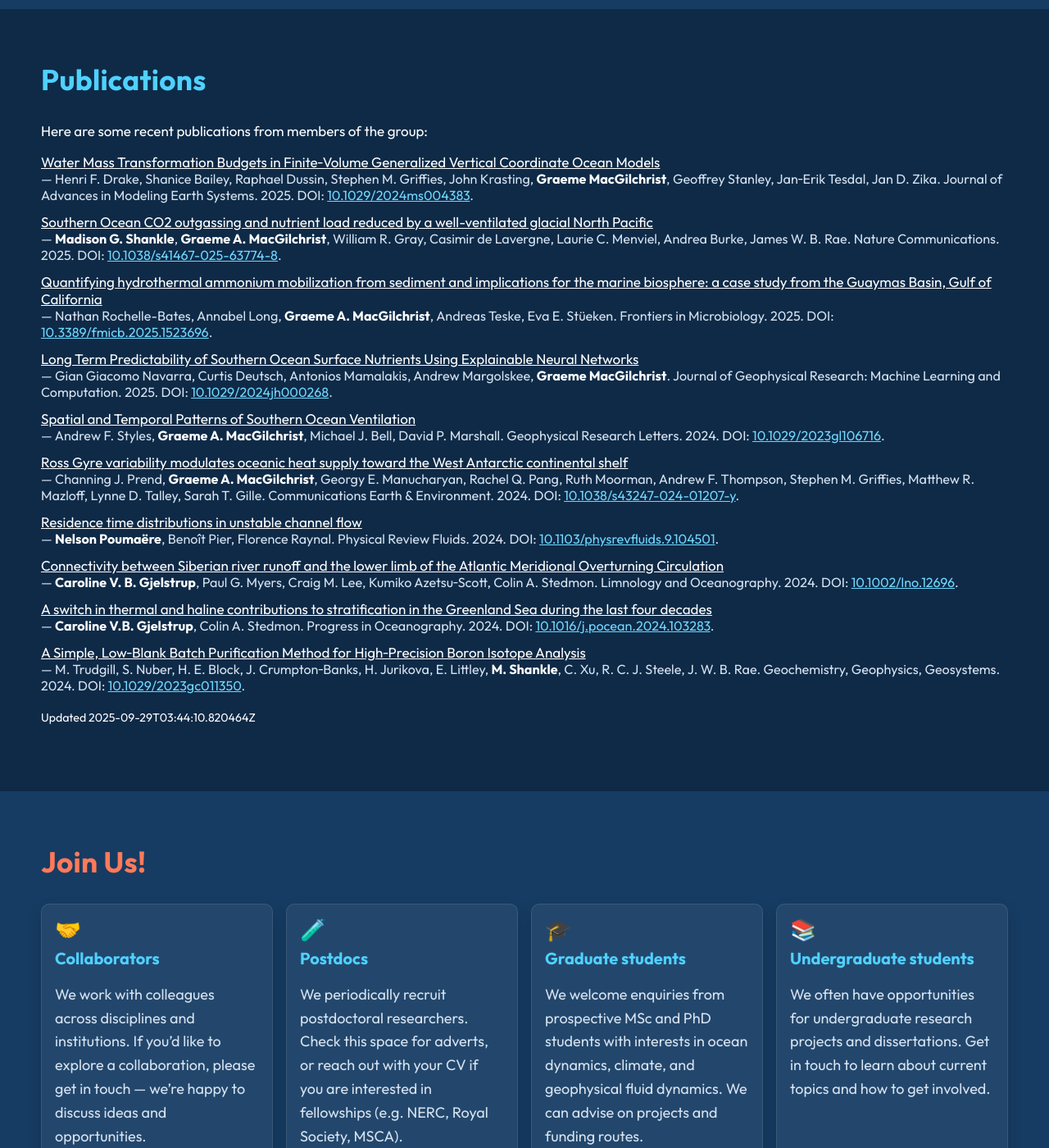
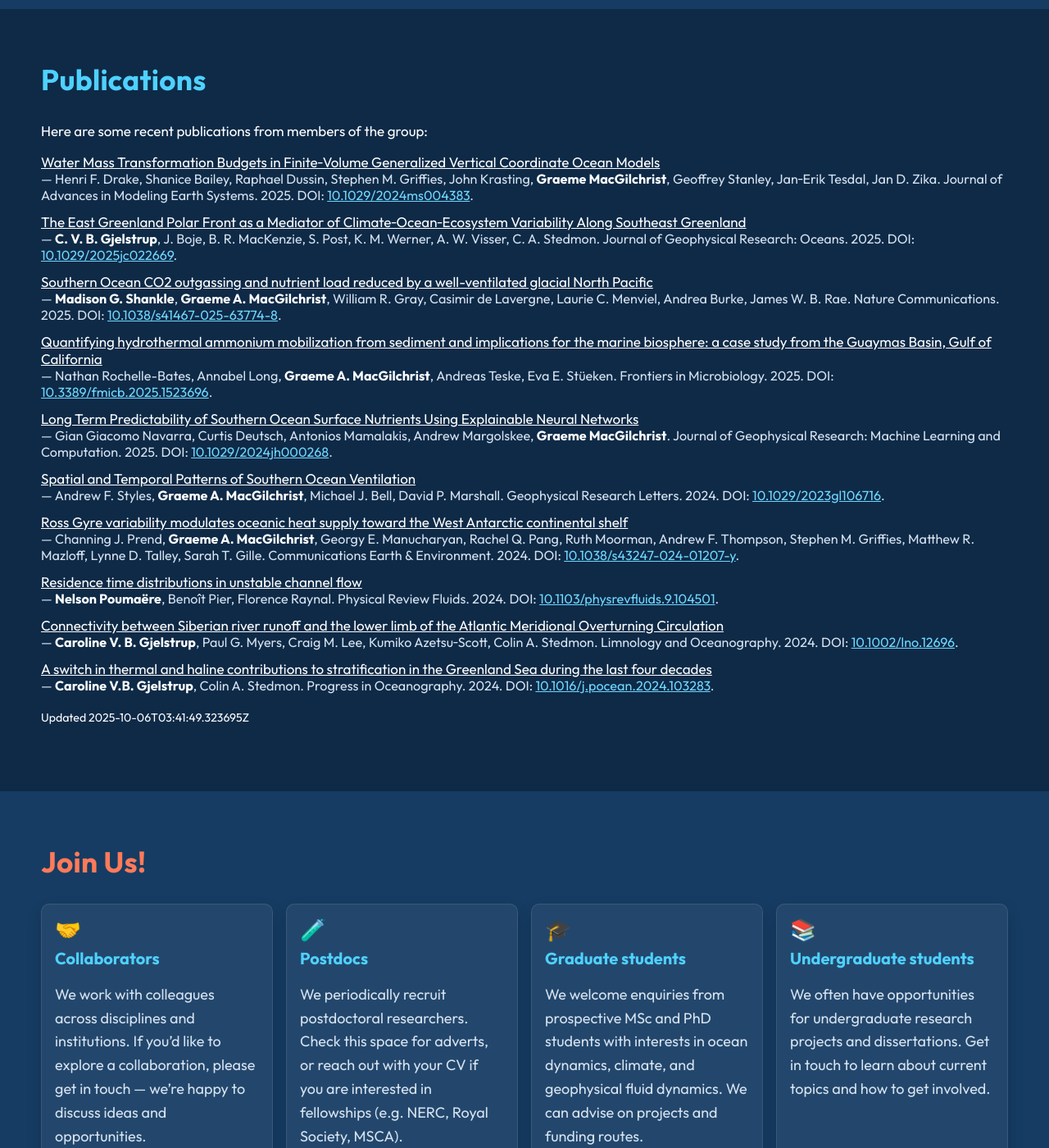
Before and after one commit to ODyn-StAndrews/ODyn-StAndrews.github.io, a Jekyll site: the page built from index.html, in a window 1280 px wide and 1400 px high, scrolled down 4943 px. Shown: the whole window at 82% size. Built offline with Jekyll 4.4.1, drawn with Linux system fonts in a browser that asks for light colours.

Commit message:
chore: update publications data

```diff
--- a/_data/publications.json
+++ b/_data/publications.json
@@ -1,6 +1,6 @@
 {
-  "generated_at": "2025-09-29T03:44:10.820464Z",
-  "count": 27,
+  "generated_at": "2025-10-06T03:41:49.323695Z",
+  "count": 28,
   "items": [
     {
       "title": "Water Mass Transformation Budgets in Finite\u2010Volume Generalized Vertical Coordinate Ocean Models",
@@ -20,6 +20,24 @@
       "year": 2025,
       "doi": "10.1029/2024ms004383",
       "url": "https://doi.org/10.1029/2024ms004383",
+      "type": "journal-article"
+    },
+    {
+      "title": "The East Greenland Polar Front as a Mediator of Climate\u2010Ocean\u2010Ecosystem Variability Along Southeast Greenland",
+      "authors": "C. V. B. Gjelstrup, J. Boje, B. R. MacKenzie, S. Post, K. M. Werner, A. W. Visser, C. A. Stedmon",
+      "authors_list": [
+        "C. V. B. Gjelstrup",
+        "J. Boje",
+        "B. R. MacKenzie",
+        "S. Post",
+        "K. M. Werner",
+        "A. W. Visser",
+        "C. A. Stedmon"
+      ],
+      "venue": "Journal of Geophysical Research: Oceans",
+      "year": 2025,
+      "doi": "10.1029/2025jc022669",
+      "url": "https://doi.org/10.1029/2025jc022669",
       "type": "journal-article"
     },
     {
```
